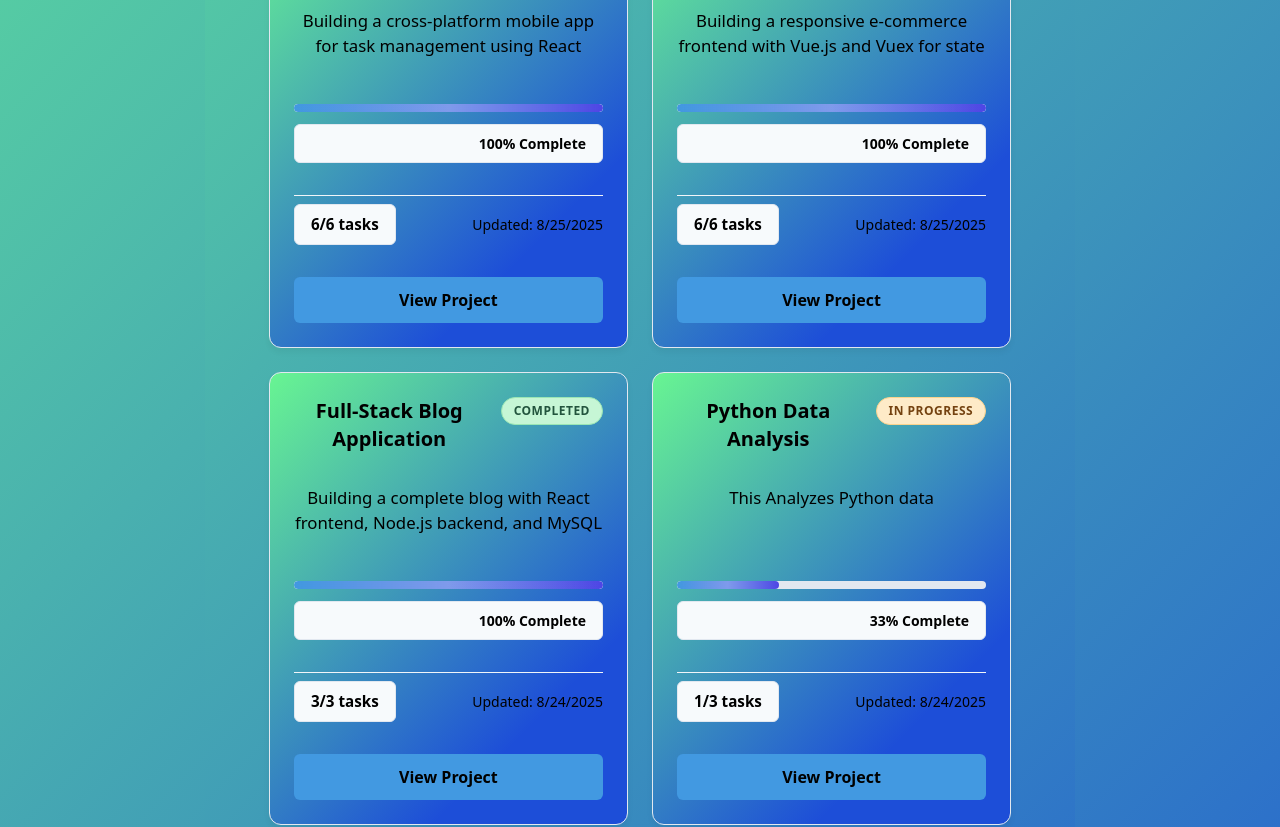
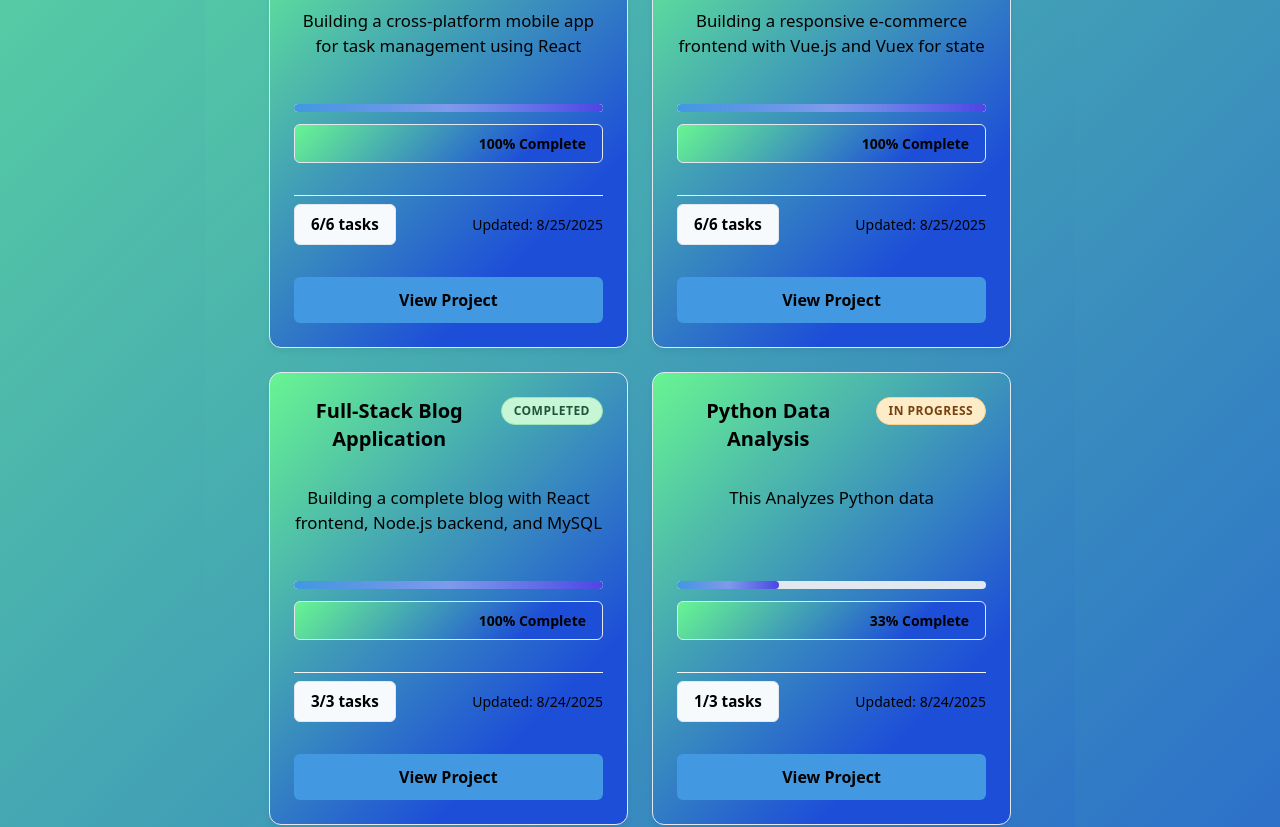
Before and after one commit to Suleyaziz/DevQuest, a React (Vite) app: page /dashboard in a window 1280 px wide. Shown: the part 980-1807 px from the top of the page. Built offline with nearby package versions, Linux system fonts and the light colour scheme; data requests are answered from the project's data file.

Commit message:
Styling updated

```diff
--- a/src/pages/DashBoard.css
+++ b/src/pages/DashBoard.css
@@ -77,7 +77,7 @@
 
 /* Progress Section */
 .progress-section {
-        background: linear-gradient(135deg, #68f592   0%, #1d4ed8 76%);
+    background: linear-gradient(135deg, #68f592   0%, #1d4ed8 76%);
     padding: 2rem;
     border-radius: 12px;
     box-shadow: 0 4px 6px rgba(0, 0, 0, 0.05);
@@ -205,7 +205,7 @@
 }
 
 .project-card {
-        background: linear-gradient(135deg, #68f592   0%, #1d4ed8 76%);
+    background: linear-gradient(135deg, #68f592   0%, #1d4ed8 76%);
     padding: 1.5rem;
     border-radius: 12px;
     box-shadow: 0 4px 6px rgba(0, 0, 0, 0.05);
@@ -261,6 +261,7 @@
 }
 
 .project-progress .progress-text {
+        background: linear-gradient(135deg, #68f592   0%, #1d4ed8 76%);
     font-size: 0.875rem;
     color: #000000;
     text-align: right;
@@ -296,7 +297,7 @@
 
 /* Quick Actions */
 .quick-actions {
-        background: linear-gradient(135deg, #68f592   0%, #1d4ed8 76%);
+    background: linear-gradient(135deg, #68f592   0%, #1d4ed8 76%);
     padding: 2rem;
     border-radius: 12px;
     box-shadow: 0 4px 6px rgba(0, 0, 0, 0.05);
```
